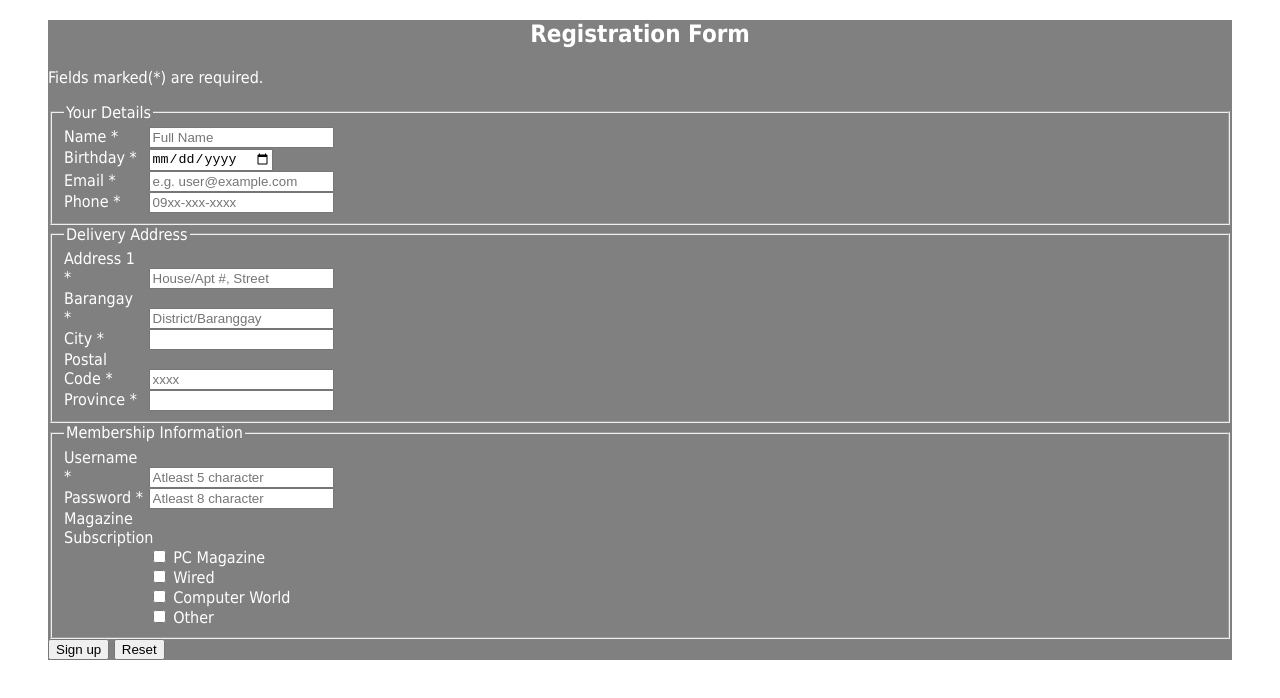
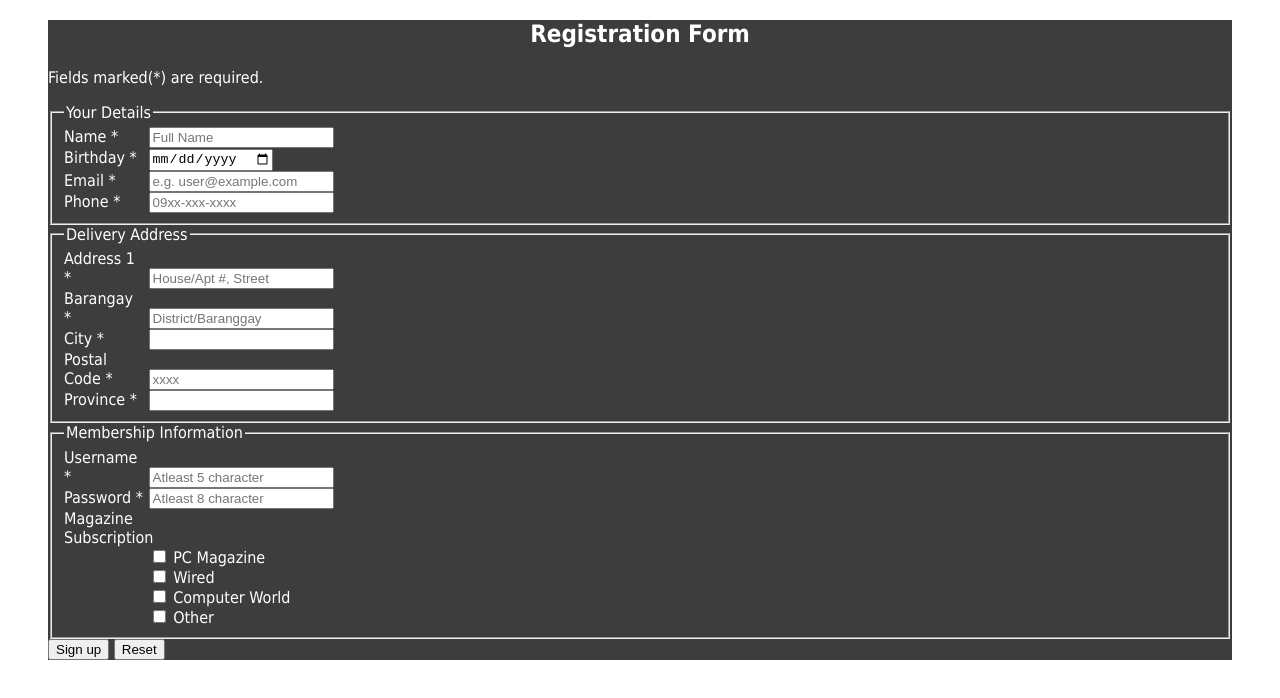
Before and after one commit to RonjayAcorda/HUMCOM1_IAA120212022, a plain HTML site: page Exercise9.html in a window 1280 px wide. Drawn offline with Linux system fonts and the light colour scheme.

Commit message:
Update Exercise9.html

```diff
--- a/Exercise9.html
+++ b/Exercise9.html
@@ -7,7 +7,7 @@
         <title>Registration Form Ronjay Acorda</title>
     </head>
     <body style="font-family: tahoma; color: white;">
-        <blockquote style="background-color: gray;">
+        <blockquote style="background-color: rgb(61, 61, 61);">
             <h2 style="text-align: center;">Registration Form</h2>
             <p>Fields marked(*) are required.</p>
             <form>
```
